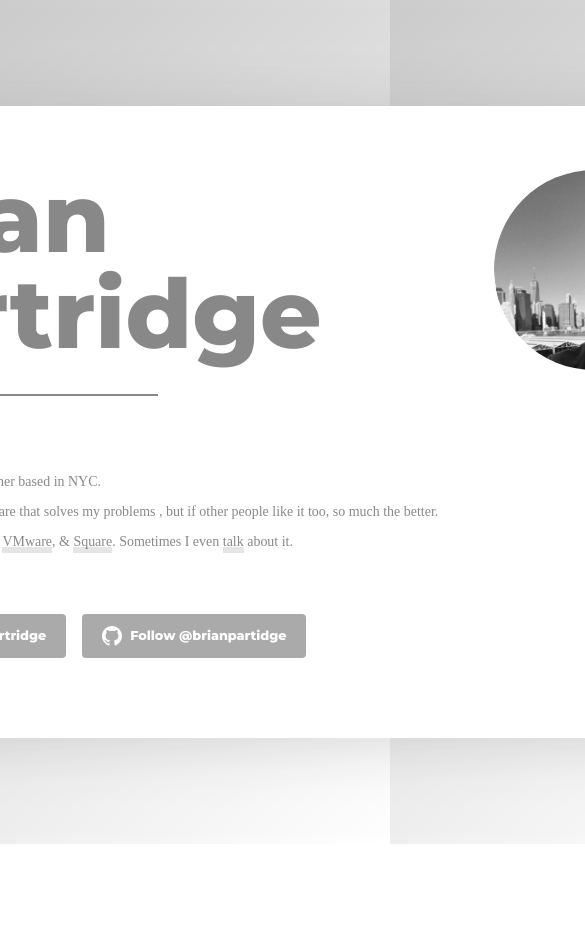
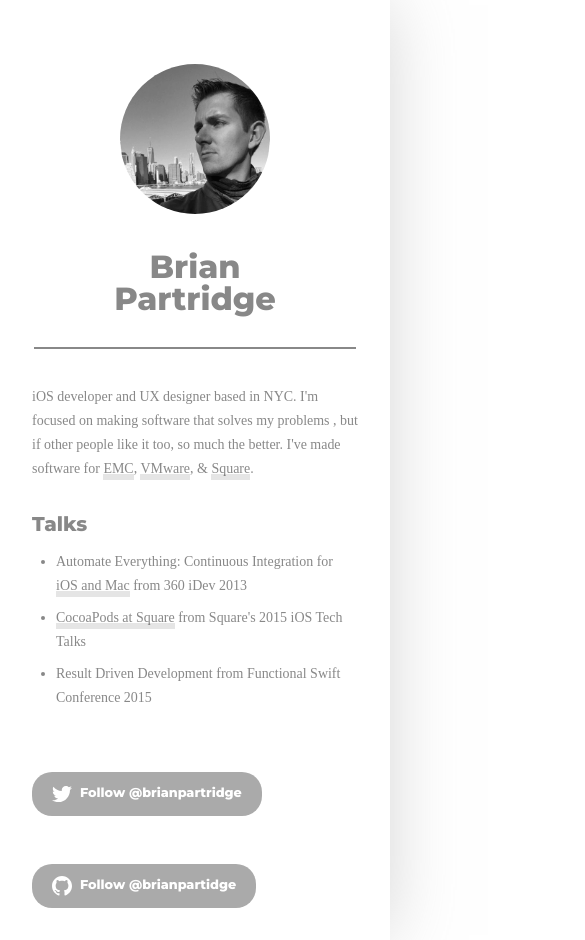
Before and after one commit to callmenunez/brian-partridge, a website with bundled scripts: page index.html in a window 390 px wide. Shown: the top 940 px of the page, 585 px wide, since content can reach past the window. Before the commit the page ends 844 px from the top, so only its background shows below. Built offline with nearby package versions, Linux system fonts and the light colour scheme; a web font is replaced by a local one.

Commit message:
started bem css updates

```diff
--- a/index.html
+++ b/index.html
@@ -22,26 +22,27 @@
           <h1>Brian <br>Partridge</h1>
           <img src="img/brian-partridge.png">
         </div>
-        <div class="bio">
-          <p>iOS developer and UX designer based in NYC.</p>
-          <p>I'm focused  on making software that solves my problems , but if other people like it too, so much the better.</p>
-          <p>I've made software for <a href="http://www.emc.com">EMC</a>, <a href="http://www.vmware.com">VMware</a>, &amp; <a href="http://www.squareup.com">Square</a>. Sometimes I even <a href="talks.html">talk</a> about it.</p>
-        </div>
-        <div class="buttons">
-          <a href="https://twitter.com/brianpartridge" class="custom-btn" data-show-count="false" data-dnt="true" target="_blank">
+          <p>iOS developer and UX designer based in NYC. I'm focused  on making software that solves my problems , but if other people like it too, so much the better. I've made software for <a href="http://www.emc.com" target="_blank"><span class="link--style">EMC</span></a>, <a href="http://www.vmware.com" target="_blank"><span class="link--style">VMware</span></a>, &amp; <a href="http://www.squareup.com" target="_blank"><span class="link--style">Square</span></a>.</p>
+          <h2>Talks</h2>
+            <ul>
+            <li><a href="https://vimeopro.com/360conferences/360idev-2013/video/75351211" target="_blank"><span class="link--style">Automate Everything: Continuous Integration for iOS and Mac</span></a> from 360 iDev 2013</li>
+            <li><a href="https://www.youtube.com/watch?v=WEaJYcsYi-o&amp;feature=youtu.be&amp;list=PLy2fR8K1ngurocVMEL0qHn0ik2MDYewLJ" target="_blank"><span class="link--style">CocoaPods at Square</span></a> from <a href="https://corner.squareup.com/2015/07/tech-talks-a-peek-into-ios-engineering-videos.html">Square's 2015 iOS Tech Talks</a></li>
+            <li><a href="https://www.youtube.com/watch?v=aCm68xAWrno">Result Driven Development</a> from <a href="http://2015.funswiftconf.com/" target="_blank"><span class="link--style">Functional Swift Conference 2015</span></a></li>
+          </ul>
+          <a href="https://twitter.com/brianpartridge" class="btn btn--twitter" data-show-count="false" data-dnt="true" target="_blank">
             <svg xmlns="http://www.w3.org/2000/svg" xmlns:xlink="http://www.w3.org/1999/xlink" version="1.1" id="Capa_1" x="0px" y="0px" viewBox="0 0 612 612" style="enable-background:new 0 0 612 612;" xml:space="preserve" width="512px" height="512px">
               <g>
                 <path d="M612,116.258c-22.525,9.981-46.694,16.75-72.088,19.772c25.929-15.527,45.777-40.155,55.184-69.411    c-24.322,14.379-51.169,24.82-79.775,30.48c-22.907-24.437-55.49-39.658-91.63-39.658c-69.334,0-125.551,56.217-125.551,125.513    c0,9.828,1.109,19.427,3.251,28.606C197.065,206.32,104.556,156.337,42.641,80.386c-10.823,18.51-16.98,40.078-16.98,63.101    c0,43.559,22.181,81.993,55.835,104.479c-20.575-0.688-39.926-6.348-56.867-15.756v1.568c0,60.806,43.291,111.554,100.693,123.104    c-10.517,2.83-21.607,4.398-33.08,4.398c-8.107,0-15.947-0.803-23.634-2.333c15.985,49.907,62.336,86.199,117.253,87.194    c-42.947,33.654-97.099,53.655-155.916,53.655c-10.134,0-20.116-0.612-29.944-1.721c55.567,35.681,121.536,56.485,192.438,56.485    c230.948,0,357.188-191.291,357.188-357.188l-0.421-16.253C573.872,163.526,595.211,141.422,612,116.258z"/>
               </g>
             </svg>
-            Follow @brianpartridge</a>
-          <a href="http://ghbtns.com/github-btn.html?user=brianpartridge&type=follow" target="_blank" class="custom-btn">
+            Follow @brianpartridge
+          </a>
+          <a href="http://ghbtns.com/github-btn.html?user=brianpartridge&type=follow" target="_blank" class="btn btn--github">
             <svg width="1024" height="1024" viewBox="0 0 1024 1024" xmlns="http://www.w3.org/2000/svg">
               <path fill-rule="evenodd" clip-rule="evenodd" d="M8 0C3.58 0 0 3.58 0 8C0 11.54 2.29 14.53 5.47 15.59C5.87 15.66 6.02 15.42 6.02 15.21C6.02 15.02 6.01 14.39 6.01 13.72C4 14.09 3.48 13.23 3.32 12.78C3.23 12.55 2.84 11.84 2.5 11.65C2.22 11.5 1.82 11.13 2.49 11.12C3.12 11.11 3.57 11.7 3.72 11.94C4.44 13.15 5.59 12.81 6.05 12.6C6.12 12.08 6.33 11.73 6.56 11.53C4.78 11.33 2.92 10.64 2.92 7.58C2.92 6.71 3.23 5.99 3.74 5.43C3.66 5.23 3.38 4.41 3.82 3.31C3.82 3.31 4.49 3.1 6.02 4.13C6.66 3.95 7.34 3.86 8.02 3.86C8.7 3.86 9.38 3.95 10.02 4.13C11.55 3.09 12.22 3.31 12.22 3.31C12.66 4.41 12.38 5.23 12.3 5.43C12.81 5.99 13.12 6.7 13.12 7.58C13.12 10.65 11.25 11.33 9.47 11.53C9.76 11.78 10.01 12.26 10.01 13.01C10.01 14.08 10 14.94 10 15.21C10 15.42 10.15 15.67 10.55 15.59C13.71 14.53 16 11.53 16 8C16 3.58 12.42 0 8 0Z" transform="scale(64)"/>
             </svg>
             Follow @brianpartidge</a>
           <!-- <a href="http://ghbtns.com/github-btn.html?user=brianpartridge&type=follow" target="_blank" class="custom-btn">Follow @brianpartidge</a> -->
-        </div>
       </div>
     </span>
 
--- a/scss/main.scss
+++ b/scss/main.scss
@@ -1,11 +1,14 @@
+$btn-module: 'btn';
 html {
   font-size: 16px;
   font-family: 'Esteban', serif;
   height: 100%;
+  width: inherit;
   background: -moz-linear-gradient(-45deg, rgba(0,0,0,0.2) 0%, rgba(0,0,0,0) 100%); /* FF3.6-15 */
   background: -webkit-linear-gradient(-45deg, rgba(0,0,0,0.2) 0%,rgba(0,0,0,0) 100%); /* Chrome10-25,Safari5.1-6 */
   background: linear-gradient(135deg, rgba(0,0,0,0.2) 0%,rgba(0,0,0,0) 100%); /* W3C, IE10+, FF16+, Chrome26+, Opera12+, Safari7+ */
   filter: progid:DXImageTransform.Microsoft.gradient( startColorstr='#33000000', endColorstr='#00000000',GradientType=1 ); /* IE6-9 fallback on horizontal gradient */
+}
 body {
   height: inherit;
   background: none;
@@ -14,16 +17,20 @@ html {
   align-items: center;
   justify-content: center;
   margin: 0;
+}
 .container {
   background-color: #ffffff;
-      min-width: 40vw;
+  // min-width: 40vw;
+  max-width: 40vw;
   padding: 4rem 4rem 5rem;
   -webkit-box-shadow: 0px 0px 69px -5px rgba(163,163,163,.5);
   -moz-box-shadow: 0px 0px 69px -5px rgba(163,163,163,.5);
   box-shadow: 0px 0px 69px -5px rgba(163,163,163,.5);
+}
 .img-header {
   display: flex;
   justify-content: space-between;
+}
 img {
   border-radius: 100%;
   max-width: 200px;
@@ -44,15 +51,24 @@ html {
     margin-top: 2rem;
   }
 }
+h2 {
+  font-family: 'Montserrat', sans-serif;
+  font-size: 1.25rem;
+  margin: 2rem 0 .5rem;
 }
-      .bio {
-        p {
+p, ul {
   font-size: 0.874rem;
+  line-height: 1.5rem;
+}
+li {
+  margin-bottom: .5rem;
+}
 a {
   text-decoration: none;
   position: relative;
   color: #888888;
-            &::after {
+}
+.link--style::after {
   border-bottom: 0.5em solid rgba(0, 0, 0, 0.1);
   content: "";
   left: 0;
@@ -61,7 +77,7 @@ html {
   right: 0;
   top: 100%;
 }
-            &:hover {
+.link--style:hover {
   text-decoration: none;
   &::after {
     border-bottom: 0.5em solid rgba(255, 255, 0, 1);
@@ -73,32 +89,33 @@ html {
     top: 100%;
   }
 }
+ul {
+  padding-left: 1.5rem;
 }
-        }
-      }
-      .buttons {
-        margin-top: 4rem;
-        display: flex;
-        .custom-btn {
+.#{$btn-module} {
+  display:inline-flex;
+  margin-top: 3rem;
   font-family: 'Montserrat', sans-serif;
-          border-radius: 4px;
+  border-radius: 20px;
   background-color: #aaaaaa;
   color: #fff;
   padding: .75rem 1.25rem;
   text-decoration: none;
   font-size: .8rem;
   flex-direction: column;
-          display: flex;
   flex-direction: row;
   align-items: center;
-          &:first-of-type {
   margin-right: 1rem;
+  &--twitter {
     &:hover {
       background-color: #00aced;
     }
   }
+  &--github {
     &:hover {
       background-color: #ddd;
+    }
+  }
 }
 svg {
   fill: #fff;
@@ -106,16 +123,31 @@ html {
   width: auto;
   margin-right: .5rem;
 }
+@media screen and (max-width: 600px) {
+  html {
+    height: inherit;
+  }
+  .container {
+    max-width: 100vw;
+    overflow: scroll;
+    padding: 2rem;
+  }
+  h1 {
+    font-size: 3rem;
+  }
+  .img-header {
+    flex-direction: column;
+    justify-content: center;
+    align-items: center;
+
+  }
+  img {
+    order: 1;
+    margin: 2rem 0 1rem;
+    width: 150px;
+  }
+  h1 {
+    order: 2;
+    text-align: center;
   }
 }
-    }
-  }
-  @media screen and (max-width: 600px) {
-    .container {
-      margin: .4rem;
-      width: 100%;
-      height: 100%;
-      overflow: scroll;
-    }
-  }
-}
```
Also changed, not shown: css/main.css. Lines whose indentation alone changed are shown as unchanged.
